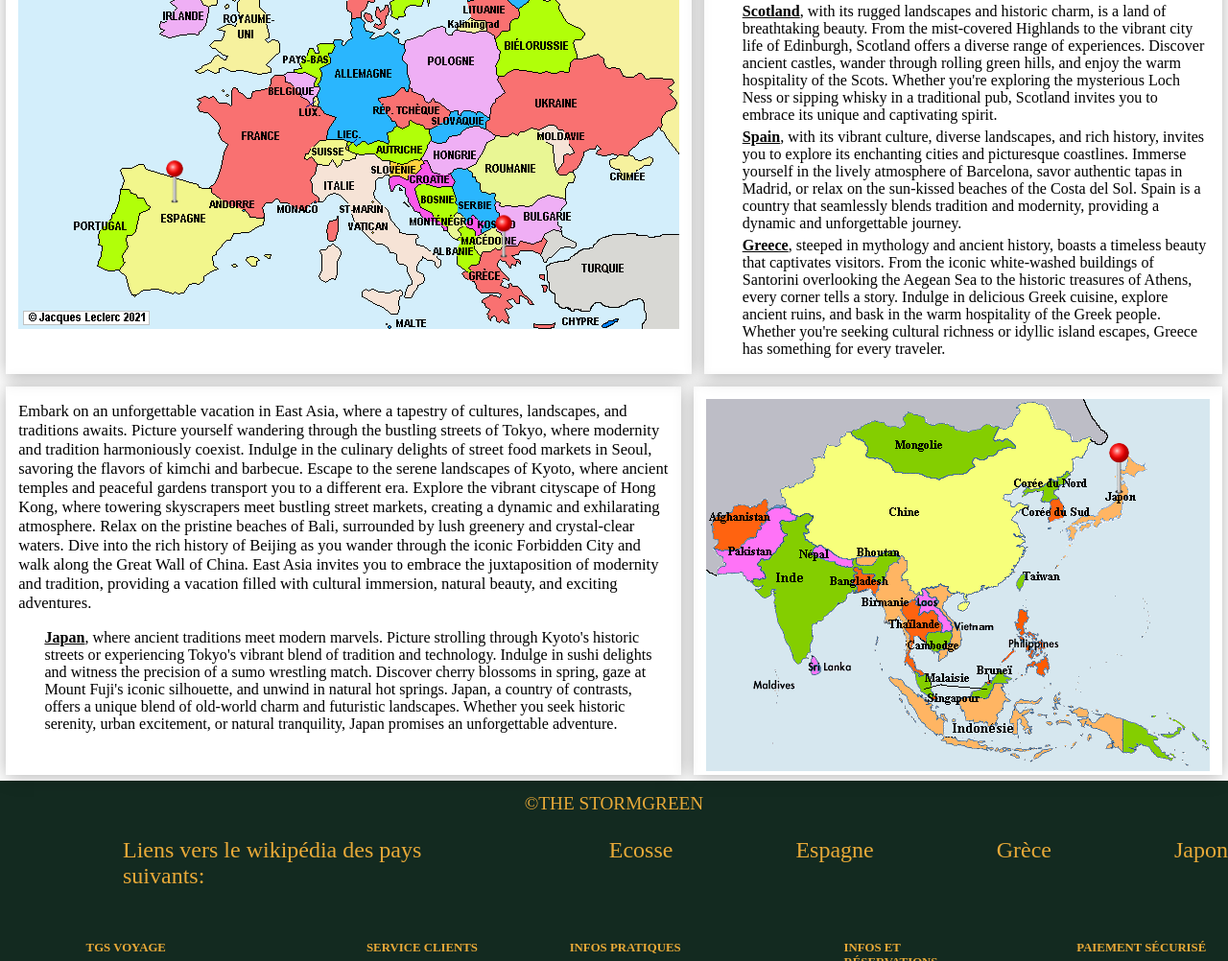
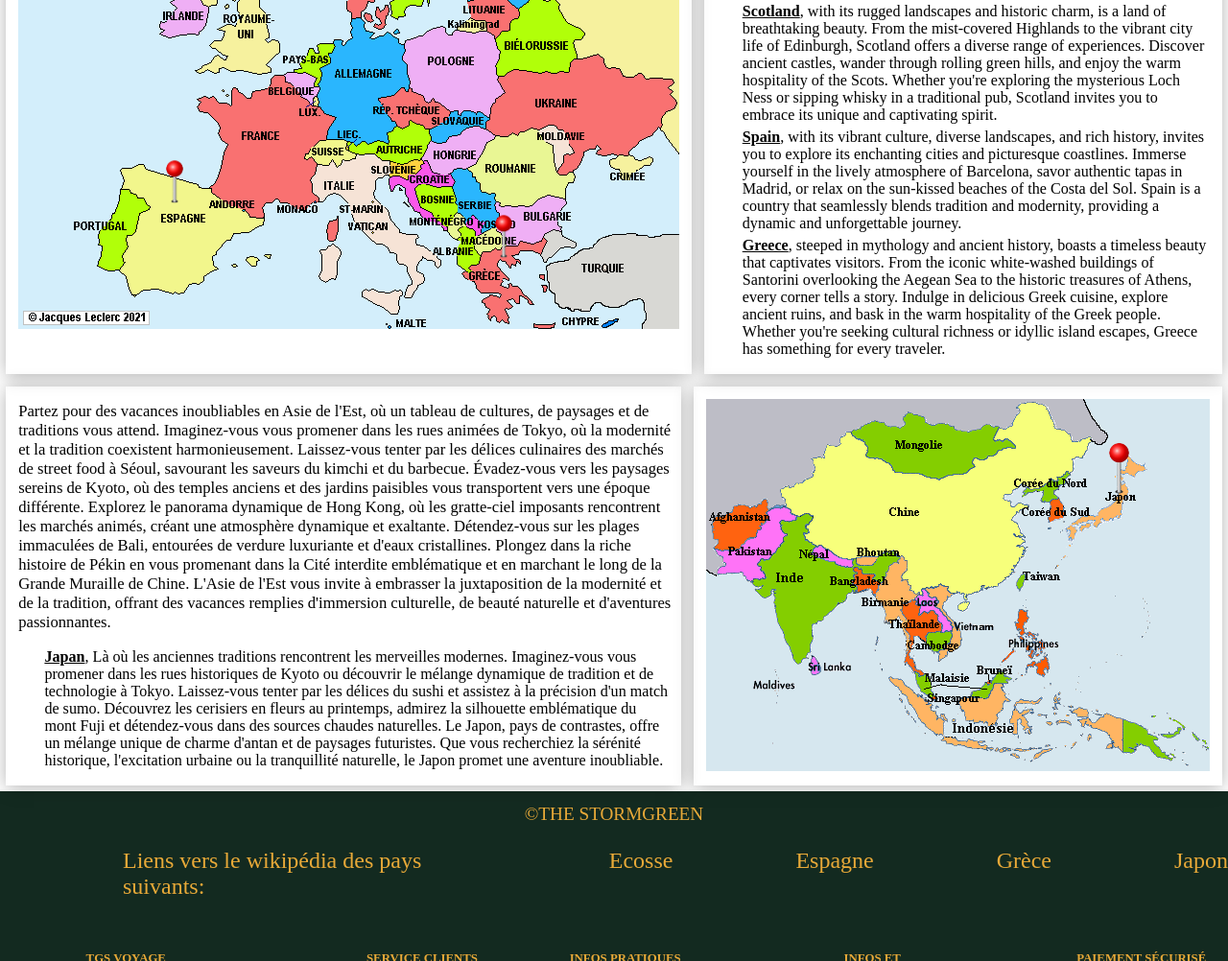
Before and after one commit to Esteban-Bare/Voyage-Projet-Group, a plain HTML site: page index.html in a window 1280 px wide. Shown: the part 449-1451 px from the top of the page at 96% size. Drawn offline with nearby package versions, Linux system fonts and the light colour scheme.

Commit message:
dgdgdgdgdgdgdgdgd

```diff
--- a/index.html
+++ b/index.html
@@ -5,7 +5,8 @@
     <meta charset="UTF-8">
     <meta name="viewport" content="width=device-width, initial-scale=1.0">
     <title>TGS voyage</title>
-    <link rel="stylesheet" href="https://fonts.googleapis.com/css2?family=Material+Symbols+Outlined:opsz,wght,FILL,GRAD@20..48,100..700,0..1,-50..200" />
+    <link rel="stylesheet"
+        href="https://fonts.googleapis.com/css2?family=Material+Symbols+Outlined:opsz,wght,FILL,GRAD@20..48,100..700,0..1,-50..200" />
     <link rel="stylesheet" href="./asset/css/voyage.css">
     <link rel="stylesheet" href="./asset/css/header.css">
     <link rel="stylesheet" href="./asset/css/footer.css">
@@ -17,7 +18,8 @@
         <div class="clickme">
             <div class="icon-container"><span class="material-symbols-outlined">
                     flight
-</span></div><img id="image" src="./asset/globe3.png" alt="Globe Terrestre">Pour voir notre selection</div>
+                </span></div><img id="image" src="./asset/globe3.png" alt="Globe Terrestre">Pour voir notre selection
+        </div>
         <div class="logo">
             <h1><a href="index.html">TGS Voyage</a></h1>
         </div>
@@ -77,14 +79,16 @@ flight
                 Nos spécialistes ont choisi ces pays : Écosse, Espagne, Grèce.
             <ul>
 
-                <li><strong class="underline">Scotland</strong>, with its rugged landscapes and historic charm, is a land of breathtaking beauty. From the
+                <li><strong class="underline">Scotland</strong>, with its rugged landscapes and historic charm, is a
+                    land of breathtaking beauty. From the
                     mist-covered Highlands to the vibrant city life of Edinburgh, Scotland offers a diverse range of
                     experiences. Discover ancient castles, wander through rolling green hills, and enjoy the warm
                     hospitality of
                     the Scots. Whether you're exploring the mysterious Loch Ness or sipping whisky in a traditional pub,
                     Scotland invites you to embrace its unique and captivating spirit.</li>
 
-                <li><strong class="underline">Spain</strong>, with its vibrant culture, diverse landscapes, and rich history, invites you to explore its
+                <li><strong class="underline">Spain</strong>, with its vibrant culture, diverse landscapes, and rich
+                    history, invites you to explore its
                     enchanting
                     cities and picturesque coastlines. Immerse yourself in the lively atmosphere of Barcelona, savor
                     authentic
@@ -92,7 +96,8 @@ flight
                     seamlessly
                     blends tradition and modernity, providing a dynamic and unforgettable journey.</li>
 
-                <li><strong class="underline">Greece</strong>, steeped in mythology and ancient history, boasts a timeless beauty that captivates visitors.
+                <li><strong class="underline">Greece</strong>, steeped in mythology and ancient history, boasts a
+                    timeless beauty that captivates visitors.
                     From
                     the iconic white-washed buildings of Santorini overlooking the Aegean Sea to the historic treasures
                     of
@@ -108,31 +113,36 @@ flight
     <section class="continent">
         <div class="box">
             <p class="marginleft">
-            Embark on an unforgettable vacation in East Asia, where a tapestry of cultures, landscapes, and traditions
-            awaits. Picture yourself wandering through the bustling streets of Tokyo, where modernity and tradition
-            harmoniously coexist. Indulge in the culinary delights of street food markets in Seoul, savoring the flavors
-            of kimchi and barbecue.
+                Partez pour des vacances inoubliables en Asie de l'Est, où un tableau de cultures, de paysages et de
+                traditions vous attend. Imaginez-vous vous promener dans les rues animées de Tokyo, où la modernité et
+                la tradition coexistent harmonieusement. Laissez-vous tenter par les délices culinaires des marchés de
+                street food à Séoul, savourant les saveurs du kimchi et du barbecue.
 
-            Escape to the serene landscapes of Kyoto, where ancient temples and peaceful gardens transport you to a
-            different era. Explore the vibrant cityscape of Hong Kong, where towering skyscrapers meet bustling street
-            markets, creating a dynamic and exhilarating atmosphere.
+                Évadez-vous vers les paysages sereins de Kyoto, où des temples anciens et des jardins paisibles vous
+                transportent vers une époque différente. Explorez le panorama dynamique de Hong Kong, où les gratte-ciel
+                imposants rencontrent les marchés animés, créant une atmosphère dynamique et exaltante.
 
-            Relax on the pristine beaches of Bali, surrounded by lush greenery and crystal-clear waters. Dive into the
-            rich history of Beijing as you wander through the iconic Forbidden City and walk along the Great Wall of
-            China. East Asia invites you to embrace the juxtaposition of modernity and tradition, providing a vacation
-            filled with cultural immersion, natural beauty, and exciting adventures.
+                Détendez-vous sur les plages immaculées de Bali, entourées de verdure luxuriante et d'eaux cristallines.
+                Plongez dans la riche histoire de Pékin en vous promenant dans la Cité interdite emblématique et en
+                marchant le long de la Grande Muraille de Chine. L'Asie de l'Est vous invite à embrasser la
+                juxtaposition de la modernité et de la tradition, offrant des vacances remplies d'immersion culturelle,
+                de beauté naturelle et d'aventures passionnantes.
 
             <ul>
                 <li>
-            <strong class="underline">Japan</strong>, where ancient traditions meet modern marvels. Picture strolling through Kyoto's historic
-            streets or experiencing Tokyo's vibrant blend of tradition and technology. Indulge in sushi delights and
-            witness the precision of a sumo wrestling match.
+                    <strong class="underline">Japan</strong>, Là où les anciennes traditions rencontrent les merveilles
+                    modernes. Imaginez-vous vous promener dans les rues historiques de Kyoto ou découvrir le mélange
+                    dynamique de tradition et de technologie à Tokyo. Laissez-vous tenter par les délices du sushi et
+                    assistez à la précision d'un match de sumo.
 
-            Discover cherry blossoms in spring, gaze at Mount Fuji's iconic silhouette, and unwind in natural hot
-            springs. Japan, a country of contrasts, offers a unique blend of old-world charm and futuristic landscapes.
-            Whether you seek historic serenity, urban excitement, or natural tranquility, Japan promises an
-            unforgettable adventure.</li></ul>
-        </p></div>
+                    Découvrez les cerisiers en fleurs au printemps, admirez la silhouette emblématique du mont Fuji et
+                    détendez-vous dans des sources chaudes naturelles. Le Japon, pays de contrastes, offre un mélange
+                    unique de charme d'antan et de paysages futuristes. Que vous recherchiez la sérénité historique,
+                    l'excitation urbaine ou la tranquillité naturelle, le Japon promet une aventure inoubliable.
+                </li>
+            </ul>
+            </p>
+        </div>
         <div class="imgasie box">
             <img class="imgcontinent1" src="./asset/asia_map.gif" alt="asia_map">
             <img class="pinJapon" src="./asset/pinpays.png" alt="pinpays">
```
Lines whose indentation alone changed are shown as unchanged.
